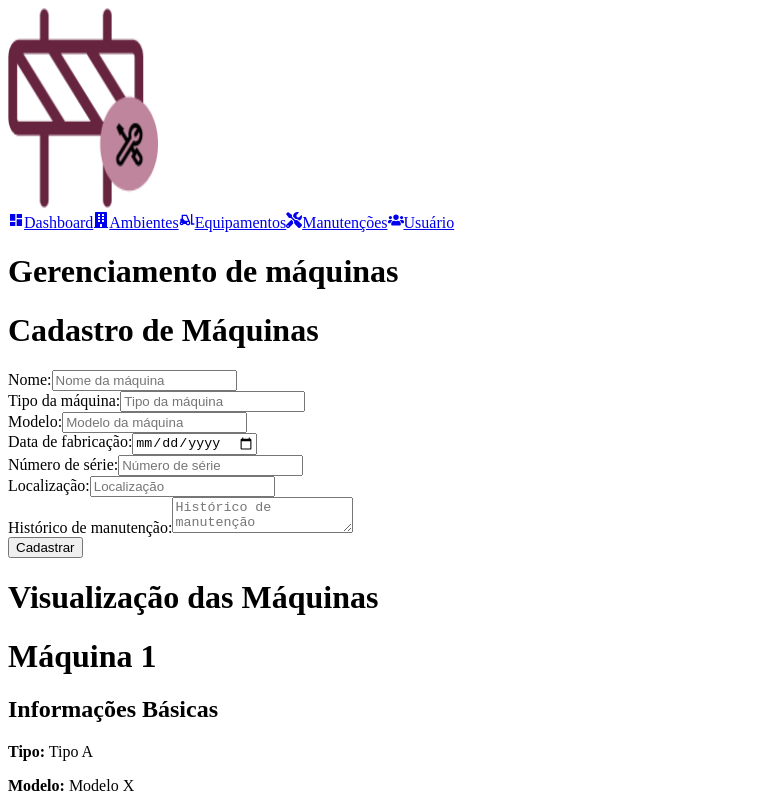
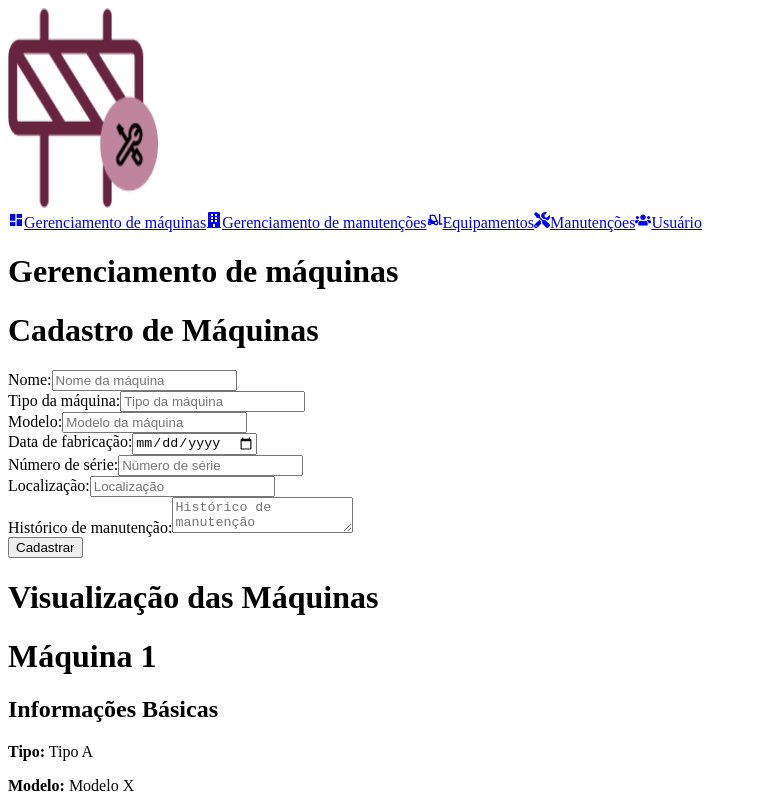
Before and after one commit to camiyuka/web_maintenance, a Next.js app in the folder frontend/: page /maquinas in a window 1280 px wide. Shown: the top 800 px of the page, without its empty margins (0-757 px from the left). Built offline with nearby package versions, Linux system fonts and the light colour scheme.

Commit message:
feat: add link to maquina and manutencao at navbar

```diff
--- a/frontend/src/app/components/navbar.tsx
+++ b/frontend/src/app/components/navbar.tsx
@@ -4,12 +4,12 @@ import { MdDashboard, MdForklift } from "react-icons/md";
 export function NavBar(){
 
     const links = [
-        {target: "#",
-        text: "Dashboard",
+        {target: "./maquinas",
+        text: "Gerenciamento de máquinas",
         icon: <MdDashboard />
         },
-        {target: "#",
-        text: "Ambientes",
+        {target: "./manutencoes",
+        text: "Gerenciamento de manutenções",
         icon: <FaBuilding />
         },
         {target: "#",
```
